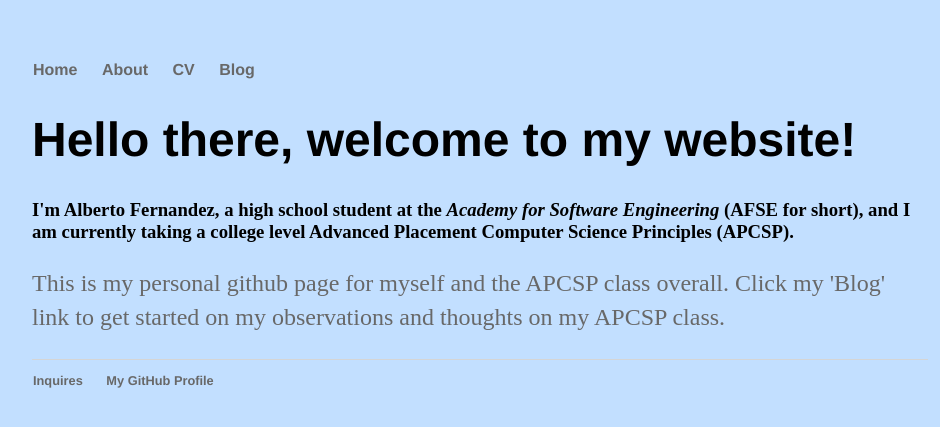
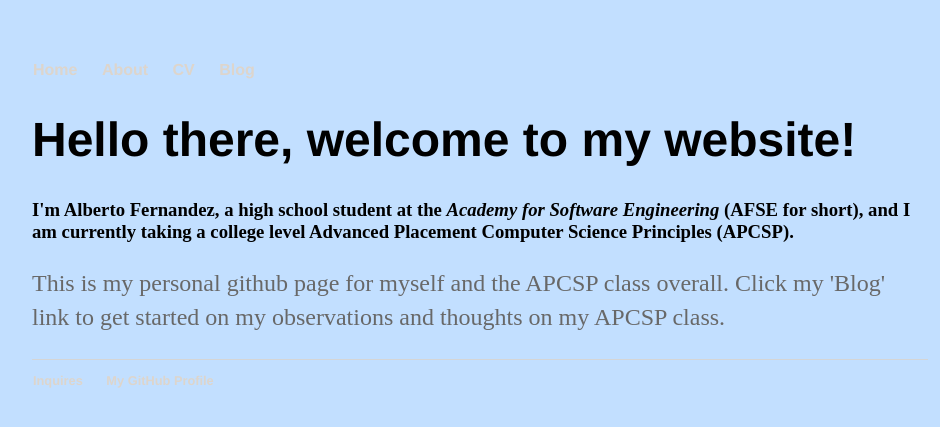
Before and after one commit to albertof4112/albertof4112.github.io, a Jekyll site: the page built from index.html, in a window 1280 px wide. Shown: the top 427 px of the page, without its empty margins (160-1100 px from the left). Built offline with Jekyll 4.4.1, drawn with Linux system fonts in a browser that asks for light colours.

Commit message:
Update main.css

```diff
--- a/css/main.css
+++ b/css/main.css
@@ -15,7 +15,7 @@ nav ul li, footer ul li {
 }
 a {
     text-decoration: none;
-    color: #686868;
+    color: #DDD5CC;
 }
 a:hover {
     text-decoration: underline;
```
